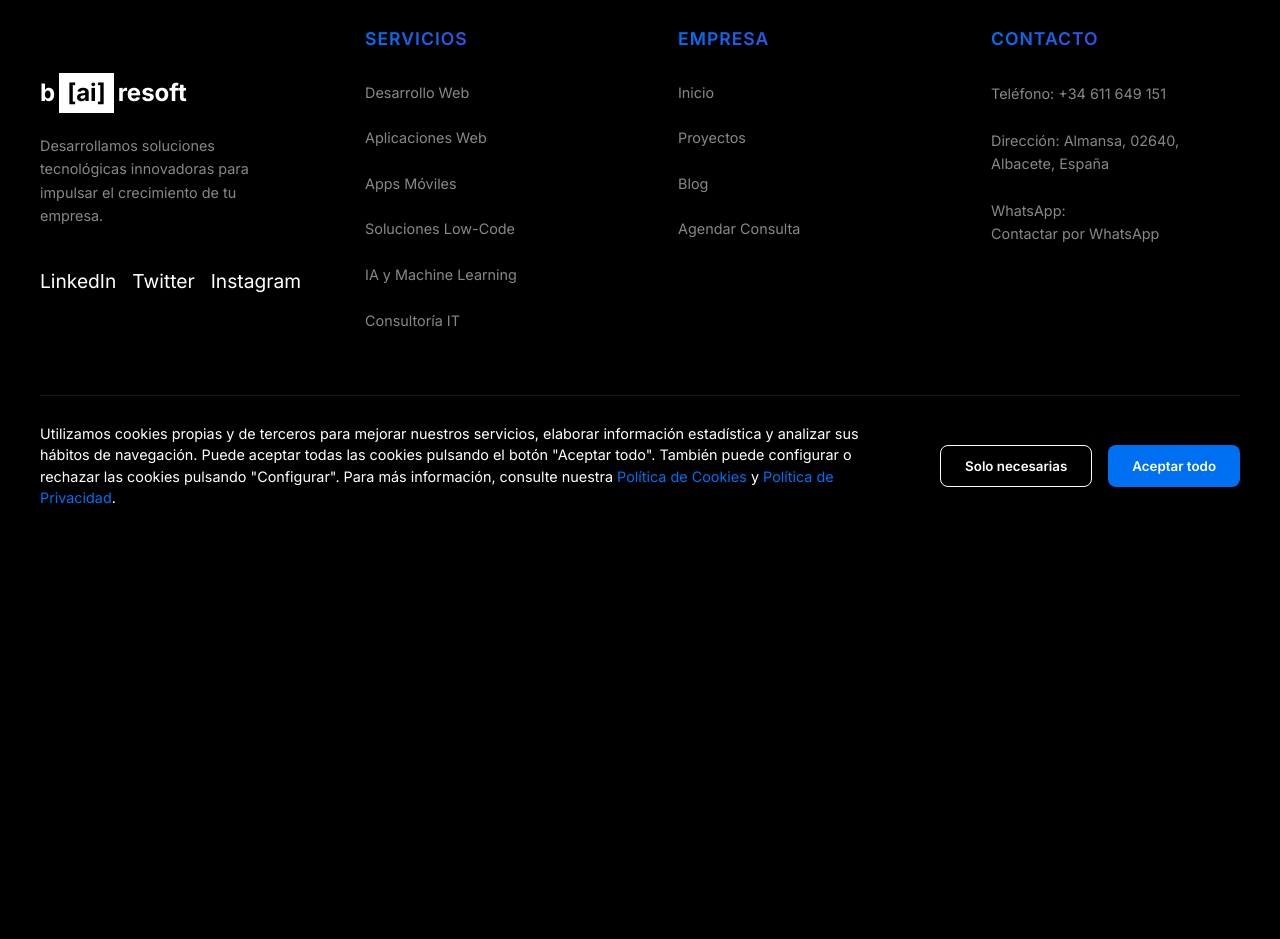
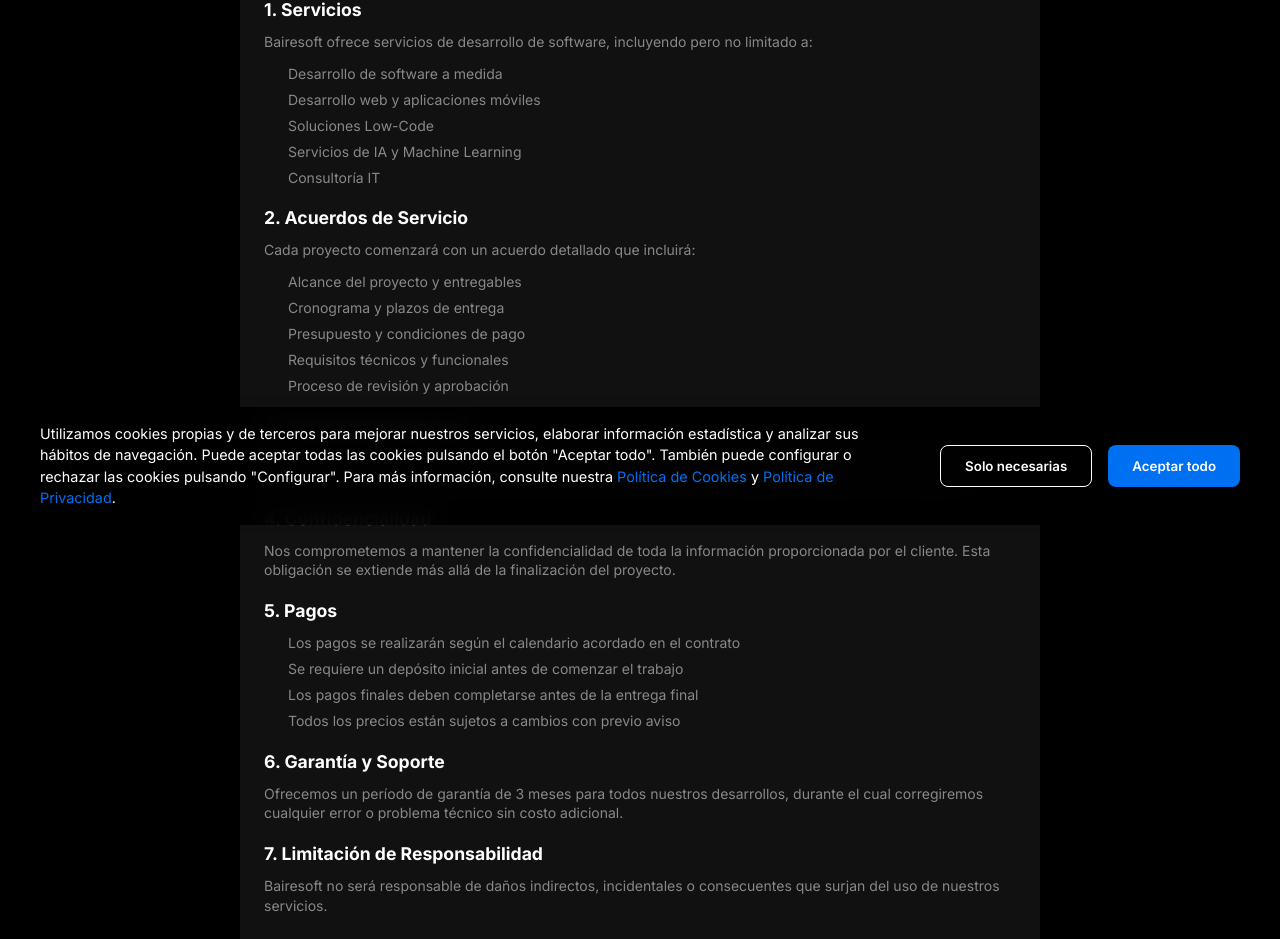
Before and after one commit to jiriarte/bairesoft-react, a React (Vite) app: page /terms-of-service in a window 1280 px wide. Shown: the part 275-1214 px from the top of the page. Before the commit the page ends 800 px from the top, so only its background shows below. Built offline with nearby package versions, Linux system fonts and the light colour scheme; a web font is replaced by a local one.

Commit message:
Updated footer links and SEO improvements

```diff
--- a/src/App.jsx
+++ b/src/App.jsx
@@ -35,6 +35,9 @@
 const InnovacionDigital = lazy(() => import('./pages/Insights/InnovacionDigital'));
 const TransformacionEmpresarial = lazy(() => import('./pages/Insights/TransformacionEmpresarial'));
 const TendenciasTecnologicas = lazy(() => import('./pages/Insights/TendenciasTecnologicas'));
+const PoliticaPrivacidad = lazy(() => import('./pages/PoliticaPrivacidad'));
+const PoliticaCookies = lazy(() => import('./pages/PoliticaCookies'));
+const TerminosServicio = lazy(() => import('./pages/TerminosServicio'));
 
 function App() {
   return (
@@ -71,6 +74,9 @@
                 <Route path="/insights/innovacion-digital" element={<InnovacionDigital />} />
                 <Route path="/insights/transformacion-empresarial" element={<TransformacionEmpresarial />} />
                 <Route path="/insights/tendencias-tecnologicas" element={<TendenciasTecnologicas />} />
+                <Route path="/privacy-policy" element={<PoliticaPrivacidad />} />
+                <Route path="/cookie-policy" element={<PoliticaCookies />} />
+                <Route path="/terms-of-service" element={<TerminosServicio />} />
               </Routes>
             </Suspense>
             <CookieConsent />
--- a/src/components/Footer/index.jsx
+++ b/src/components/Footer/index.jsx
@@ -5,7 +5,7 @@
 
 const FooterContainer = styled.footer`
   background: ${props => props.theme.colors.background};
-  padding: 5rem 2rem 2rem;
+  padding: 2rem 2rem 1.5rem;
   color: ${props => props.theme.colors.text};
 `;
 
@@ -14,35 +14,40 @@
   margin: 0 auto;
   display: grid;
   grid-template-columns: repeat(4, 1fr);
-  gap: 4rem;
+  gap: 1.5rem;
 
   @media (max-width: ${props => props.theme.breakpoints.md}) {
     grid-template-columns: repeat(2, 1fr);
-    gap: 3rem;
+    gap: 1.5rem;
   }
 
   @media (max-width: ${props => props.theme.breakpoints.sm}) {
     grid-template-columns: 1fr;
-    gap: 2rem;
+    gap: 1rem;
   }
 `;
 
 const FooterColumn = styled.div`
   display: flex;
   flex-direction: column;
-  gap: 1.5rem;
+  gap: 0.5rem;
 `;
 
 const LogoContainer = styled.div`
   margin-bottom: 2rem;
+  transform: translateY(-0.25rem);
+  img {
+    max-width: 150px;
+    height: auto;
+  }
 `;
 
 const FooterTitle = styled.h3`
-  font-size: 1.1rem;
+  font-size: 1rem;
   font-weight: 600;
   text-transform: uppercase;
   letter-spacing: 1px;
-  margin-bottom: 0.5rem;
+  margin-bottom: 0.25rem;
   background: ${props => props.theme.colors.gradient};
   -webkit-background-clip: text;
   -webkit-text-fill-color: transparent;
@@ -50,12 +55,13 @@
 
 const FooterLink = styled(Link)`
   color: ${props => props.theme.colors.textLight};
-  font-size: 0.9rem;
+  font-size: 0.85rem;
   transition: color 0.3s ease;
   display: flex;
   align-items: center;
-  gap: 0.5rem;
+  gap: 0.25rem;
   text-decoration: none;
+  padding: 0.1rem 0;
 
   &:hover {
     color: ${props => props.theme.colors.text};
@@ -64,12 +70,13 @@
 
 const ExternalLink = styled.a`
   color: ${props => props.theme.colors.textLight};
-  font-size: 0.9rem;
+  font-size: 0.85rem;
   transition: color 0.3s ease;
   display: flex;
   align-items: center;
-  gap: 0.5rem;
+  gap: 0.25rem;
   text-decoration: none;
+  padding: 0.1rem 0;
 
   &:hover {
     color: ${props => props.theme.colors.text};
@@ -78,19 +85,22 @@
 
 const FooterText = styled.p`
   color: ${props => props.theme.colors.textLight};
-  font-size: 0.9rem;
-  line-height: 1.6;
+  font-size: 0.85rem;
+  line-height: 1.3;
+  margin: 0;
+  padding: 0.1rem 0;
+  max-width: 85%;
 `;
 
 const SocialLinks = styled.div`
   display: flex;
-  gap: 1rem;
-  margin-top: 1rem;
+  gap: 0.75rem;
+  margin-top: 0.5rem;
 `;
 
 const SocialIcon = styled(motion.a)`
   color: ${props => props.theme.colors.text};
-  font-size: 1.2rem;
+  font-size: 1.1rem;
   transition: color 0.3s ease;
 
   &:hover {
@@ -100,8 +110,8 @@
 
 const BottomBar = styled.div`
   max-width: 1200px;
-  margin: 4rem auto 0;
-  padding-top: 2rem;
+  margin: 1.5rem auto 0;
+  padding-top: 0.75rem;
   border-top: 1px solid rgba(255, 255, 255, 0.1);
   display: flex;
   justify-content: space-between;
@@ -109,14 +119,14 @@
 
   @media (max-width: ${props => props.theme.breakpoints.sm}) {
     flex-direction: column;
-    gap: 1rem;
+    gap: 0.5rem;
     text-align: center;
   }
 `;
 
 const Copyright = styled.p`
   color: ${props => props.theme.colors.textLight};
-  font-size: 0.9rem;
+  font-size: 0.85rem;
 `;
 
 const Footer = () => {
@@ -191,13 +201,13 @@
           {new Date().getFullYear()} Bairesoft. Todos los derechos reservados.
         </Copyright>
         <div>
-          <FooterLink to="/politica-privacidad" style={{ marginRight: '1.5rem' }}>
+          <FooterLink to="/privacy-policy" style={{ marginRight: '1rem' }}>
             Política de Privacidad
           </FooterLink>
-          <FooterLink to="/politica-cookies" style={{ marginRight: '1.5rem' }}>
+          <FooterLink to="/cookie-policy" style={{ marginRight: '1rem' }}>
             Política de Cookies
           </FooterLink>
-          <FooterLink to="/terminos-servicio">
+          <FooterLink to="/terms-of-service">
             Términos y Condiciones
           </FooterLink>
         </div>
--- a/src/pages/PoliticaCookies/index.jsx
+++ b/src/pages/PoliticaCookies/index.jsx
@@ -1,7 +1,10 @@
 import React from 'react';
 import styled from 'styled-components';
+import Layout from '../../components/Layout';
+import { motion } from 'framer-motion';
+import SEO from '../../components/SEO';
 
-const Container = styled.div`
+const Container = styled(motion.div)`
   max-width: 800px;
   margin: 2rem auto;
   padding: 1.5rem;
@@ -48,7 +51,18 @@
 
 const PoliticaCookies = () => {
   return (
-    <Container>
+    <Layout>
+      <SEO
+        title="Política de Cookies | Bairesoft"
+        description="Información sobre el uso de cookies en Bairesoft. Aprenda cómo utilizamos las cookies para mejorar su experiencia de navegación y cómo puede controlarlas."
+        keywords="política de cookies, cookies web, privacidad web, cookies analíticas, cookies técnicas, configuración cookies"
+        canonical="/cookie-policy"
+      />
+      <Container
+        initial={{ opacity: 0, y: 20 }}
+        animate={{ opacity: 1, y: 0 }}
+        transition={{ duration: 0.5 }}
+      >
         <Title>Política de Cookies</Title>
 
         <Section>
@@ -107,6 +121,7 @@
           </Text>
         </Section>
       </Container>
+    </Layout>
   );
 };
 
--- a/src/pages/PoliticaPrivacidad/index.jsx
+++ b/src/pages/PoliticaPrivacidad/index.jsx
@@ -1,7 +1,10 @@
 import React from 'react';
 import styled from 'styled-components';
+import Layout from '../../components/Layout';
+import { motion } from 'framer-motion';
+import SEO from '../../components/SEO';
 
-const Container = styled.div`
+const Container = styled(motion.div)`
   max-width: 800px;
   margin: 2rem auto;
   padding: 1.5rem;
@@ -48,7 +51,18 @@
 
 const PoliticaPrivacidad = () => {
   return (
-    <Container>
+    <Layout>
+      <SEO
+        title="Política de Privacidad | Bairesoft"
+        description="Conozca cómo Bairesoft protege y gestiona sus datos personales. Información detallada sobre la recopilación, uso y protección de datos de nuestros usuarios."
+        keywords="política de privacidad, protección de datos, RGPD, privacidad web, seguridad de datos, derechos RGPD"
+        canonical="/privacy-policy"
+      />
+      <Container
+        initial={{ opacity: 0, y: 20 }}
+        animate={{ opacity: 1, y: 0 }}
+        transition={{ duration: 0.5 }}
+      >
         <Title>Política de Privacidad</Title>
 
         <Section>
@@ -143,6 +157,7 @@
           </Text>
         </Section>
       </Container>
+    </Layout>
   );
 };
 
--- a/src/pages/TerminosServicio.jsx
+++ b/src/pages/TerminosServicio.jsx
@@ -2,6 +2,7 @@
 import styled from 'styled-components';
 import Layout from '../components/Layout';
 import { motion } from 'framer-motion';
+import SEO from '../components/SEO';
 
 const Container = styled(motion.div)`
   max-width: 800px;
@@ -59,6 +60,12 @@
 const TerminosServicio = () => {
   return (
     <Layout>
+      <SEO
+        title="Términos y Condiciones | Bairesoft"
+        description="Términos y condiciones de servicio de Bairesoft. Información detallada sobre nuestros servicios, acuerdos, propiedad intelectual y condiciones de uso."
+        keywords="términos y condiciones, condiciones de servicio, acuerdo legal, términos de uso, servicios software, desarrollo web"
+        canonical="/terms-of-service"
+      />
       <Container
         initial={{ opacity: 0, y: 20 }}
         animate={{ opacity: 1, y: 0 }}
@@ -104,97 +111,48 @@
         <Section>
           <SectionTitle>3. Propiedad Intelectual</SectionTitle>
           <Text>
-            Una vez completado el pago total del proyecto:
+            Todos los derechos de propiedad intelectual del código fuente, diseños y documentación desarrollados
+            específicamente para el cliente serán transferidos al cliente una vez completado el pago total del proyecto.
           </Text>
-          <List>
-            <ListItem>El cliente recibirá todos los derechos de propiedad del código fuente desarrollado específicamente para su proyecto</ListItem>
-            <ListItem>Las bibliotecas y componentes de terceros mantendrán sus respectivas licencias</ListItem>
-            <ListItem>Bairesoft mantendrá el derecho de usar conceptos y técnicas generales aprendidas durante el desarrollo</ListItem>
-          </List>
         </Section>
 
         <Section>
           <SectionTitle>4. Confidencialidad</SectionTitle>
           <Text>
-            Nos comprometemos a:
+            Nos comprometemos a mantener la confidencialidad de toda la información proporcionada por el cliente.
+            Esta obligación se extiende más allá de la finalización del proyecto.
           </Text>
+        </Section>
+
+        <Section>
+          <SectionTitle>5. Pagos</SectionTitle>
           <List>
-            <ListItem>Mantener la confidencialidad de toda la información del cliente</ListItem>
-            <ListItem>No divulgar información sensible a terceros</ListItem>
-            <ListItem>Implementar medidas de seguridad apropiadas</ListItem>
-            <ListItem>Firmar acuerdos de confidencialidad específicos cuando sea necesario</ListItem>
+            <ListItem>Los pagos se realizarán según el calendario acordado en el contrato</ListItem>
+            <ListItem>Se requiere un depósito inicial antes de comenzar el trabajo</ListItem>
+            <ListItem>Los pagos finales deben completarse antes de la entrega final</ListItem>
+            <ListItem>Todos los precios están sujetos a cambios con previo aviso</ListItem>
           </List>
         </Section>
 
         <Section>
-          <SectionTitle>5. Pagos</SectionTitle>
+          <SectionTitle>6. Garantía y Soporte</SectionTitle>
           <Text>
-            Nuestras condiciones de pago incluyen:
-          </Text>
-          <List>
-            <ListItem>Un depósito inicial del 30% para comenzar el proyecto</ListItem>
-            <ListItem>Pagos intermedios según los hitos acordados</ListItem>
-            <ListItem>Pago final antes de la entrega del código fuente</ListItem>
-            <ListItem>Métodos de pago aceptados: transferencia bancaria, tarjeta de crédito</ListItem>
-          </List>
-        </Section>
-
-        <Section>
-          <SectionTitle>6. Garantía y Mantenimiento</SectionTitle>
-          <Text>
-            Ofrecemos:
-          </Text>
-          <List>
-            <ListItem>Garantía de 3 meses en todos los desarrollos</ListItem>
-            <ListItem>Corrección de errores sin costo durante el período de garantía</ListItem>
-            <ListItem>Planes de mantenimiento opcionales después del período de garantía</ListItem>
-            <ListItem>Soporte técnico según el acuerdo de nivel de servicio</ListItem>
-          </List>
-        </Section>
-
-        <Section>
-          <SectionTitle>7. Cancelación</SectionTitle>
-          <Text>
-            En caso de cancelación:
-          </Text>
-          <List>
-            <ListItem>El cliente deberá pagar por todo el trabajo completado hasta la fecha</ListItem>
-            <ListItem>El depósito inicial no es reembolsable</ListItem>
-            <ListItem>Se entregará todo el trabajo realizado hasta el momento</ListItem>
-            <ListItem>Se aplicarán las cláusulas de confidencialidad acordadas</ListItem>
-          </List>
-        </Section>
-
-        <Section>
-          <SectionTitle>8. Limitación de Responsabilidad</SectionTitle>
-          <Text>
-            Bairesoft no será responsable por:
-          </Text>
-          <List>
-            <ListItem>Pérdidas indirectas o consecuentes</ListItem>
-            <ListItem>Problemas causados por modificaciones realizadas por terceros</ListItem>
-            <ListItem>Interrupciones de servicio fuera de nuestro control</ListItem>
-            <ListItem>Daños causados por uso indebido del software</ListItem>
-          </List>
-        </Section>
-
-        <Section>
-          <SectionTitle>9. Modificaciones</SectionTitle>
-          <Text>
-            Bairesoft se reserva el derecho de modificar estos términos y condiciones en cualquier momento.
-            Los cambios entrarán en vigor inmediatamente después de su publicación en nuestro sitio web.
+            Ofrecemos un período de garantía de 3 meses para todos nuestros desarrollos, durante el cual
+            corregiremos cualquier error o problema técnico sin costo adicional.
           </Text>
         </Section>
 
         <Section>
-          <SectionTitle>10. Ley Aplicable</SectionTitle>
+          <SectionTitle>7. Limitación de Responsabilidad</SectionTitle>
           <Text>
-            Estos términos y condiciones se rigen por las leyes de España. Cualquier disputa será sometida
-            a la jurisdicción exclusiva de los tribunales de Madrid, España.
+            Bairesoft no será responsable de daños indirectos, incidentales o consecuentes que surjan
+            del uso de nuestros servicios.
           </Text>
         </Section>
 
-        <LastUpdated>Última actualización: Diciembre 2023</LastUpdated>
+        <LastUpdated>
+          Última actualización: Diciembre 2023
+        </LastUpdated>
       </Container>
     </Layout>
   );
```
Also changed, not shown: public/robots.txt, 2 other files (tests, documents, lock files or other folders). Lines whose indentation alone changed are shown as unchanged.
